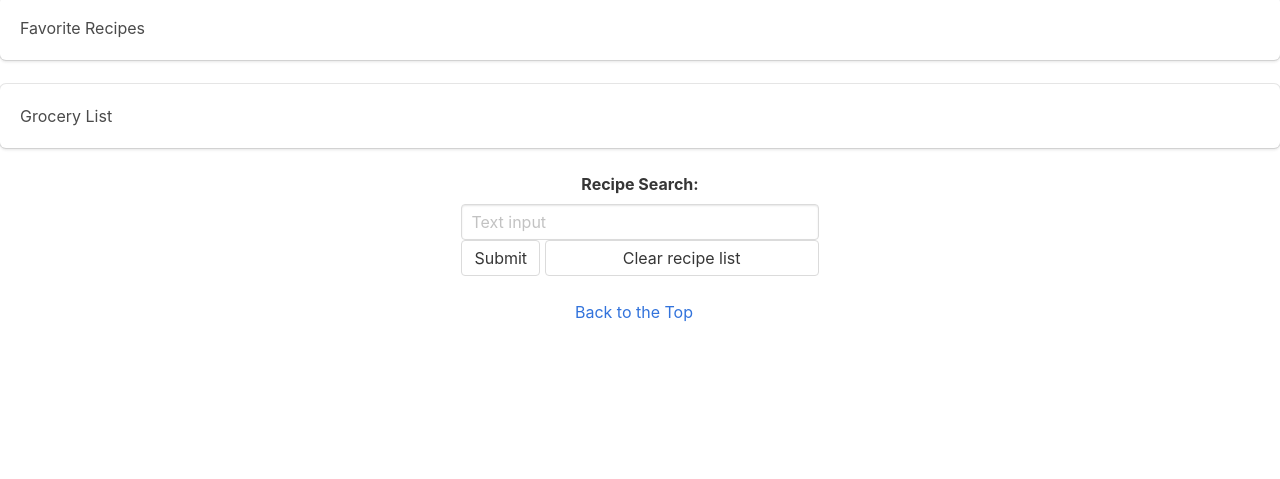
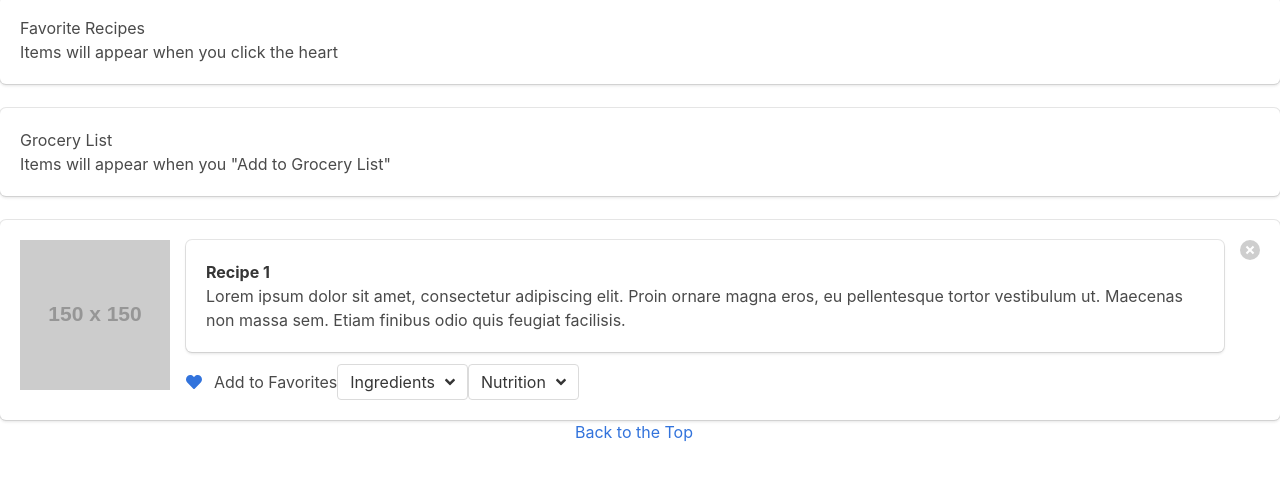
Before and after one commit to jgirardeau/project1UT, a plain HTML site: page index.html in a window 1280 px wide. Shown: the part 117-596 px from the top of the page. Drawn offline with nearby package versions, Linux system fonts and the light colour scheme; no server answers; placeholder pictures from the web are drawn by us.

```diff
--- a/index.html
+++ b/index.html
@@ -33,42 +33,30 @@
                 </h2>
             </div>
           </div>
-        <!--end of field-->
+        </div> <!--end of field-->
 
       <!--STYLE THESE NEXT TWO SECTIONS IN CSS, heading should be bold, p items if we choose to keep them should be faint-->
 
       <!--Favorite Recipes will go here-->
       <div id="fav-recipes" class="box">
         <h3>Favorite Recipes</h3>
-            <!-- <p>Items will appear when you click the heart</p> -->
+        <p>Items will appear when you click the heart</p>
       </div>
 
       <!--Grocery List will go here-->
       <div id="grocery-list" class="box">
         <h3>Grocery List</h3>
-            <!-- <p>Items will appear when you "Add to Grocery List"</p> -->
+        <p>Items will appear when you "Add to Grocery List"</p>
       </div>
 
-        <div class="level">
-            <div class="level-item has-text-centered">
-                <div>
-                    <label class="label">Recipe Search: </label>
-                    <div class="control">
-                        <input class="input" id="recipeSearch" type="text" placeholder="Text input">
-                        <span id="recipeMissing" class="errorHide">Please enter a recipe idea</span>
-                        <span id="recipeNotFound" class="errorHide">No recipes found</span>
-                        <br><input id="submitButton" class="button" type="submit" value="Submit">
-                        <input id="clearButton" class="button" type="clear" value="Clear recipe list">
-                    </div>
-                </div>
-            </div>
-        </div>
+        <div id="box-container">
+
           <!--First Recipe Box-->
-        <article class="media box hidden" id="hidden-box">
+          <article class="media box" id='hidden-box'>
             <!--food image-->
             <figure class="media-left">
               <p class="image is-150x150">
-                    <img src="https://lh3.googleusercontent.com/o06I2E7LQUks83GWvDXRJ4dJgfxUZWazwOJPZHMhEvaqVbLySWjGkyLxnuNMCoo0cnSKypXfkK6Rxr_thPB8DoE=s360" id="image-1">
+                <img src="https://via.placeholder.com/150" id="image-1">
               </p>
             </figure>
             <!--content-->
@@ -76,8 +64,8 @@
               <div class="content box">
                 <p>
                   <strong id="recipe-title">Recipe 1</strong>
-                        <div id="recipeInformation"></div>
-                        <a id="recipeURL" href="http://www.google.com" target="_blank">Get Recipe</a>
+                  <br>
+                  Lorem ipsum dolor sit amet, consectetur adipiscing elit. Proin ornare magna eros, eu pellentesque tortor vestibulum ut. Maecenas non massa sem. Etiam finibus odio quis feugiat facilisis.
                 </p>
               </div>
               <!--heart & ingredients-->
@@ -99,7 +87,7 @@
                     <div class="dropdown-menu" id="dropdown-menu4" role="menu">
                       <div class="dropdown-content">
                         <div class="dropdown-item">
-                                        <ul id="groceryList">
+                          <ul>
                             <li>eggs</li>
                             <li>milk</li>
                             <li>sugar</li>
@@ -108,8 +96,7 @@
                         </div>
                       </div>
                     </div>
-                        </div>
-                        <!--end of Ingredents drop down-->
+                  </div><!--end of Ingredents drop down-->
                   <div class="dropdown is-hoverable">
                     <div class="dropdown-trigger">
                       <button class="button" aria-haspopup="true" aria-controls="dropdown-menu4">
@@ -119,7 +106,7 @@
                         </span>
                       </button>
                     </div>
-                            <div class="dropdown-menu" id="dropdown-menu45" role="menu">
+                    <div class="dropdown-menu" id="dropdown-menu4" role="menu">
                       <div class="dropdown-content">
                         <div class="dropdown-item">
                           <ul>
@@ -130,23 +117,18 @@
                         </div>
                       </div>
                     </div>
-                        </div>
-                        <!--end of Nutrition drop down-->
+                  </div><!--end of Nutrition drop down-->
                 </div>
               </nav>
-            </div>
-            <!--end of content-->
+            </div><!--end of content-->
             <!--x in corner to delete-->
             <div class="media-right">
               <button class="delete"></button>
             </div>
           </article>
           <!--end of first recipe-->
-        <div id="box-container">
 
-
-        </div>
-        <!--end of box-container-->
+        </div><!--end of box-container-->
 
 
 
@@ -166,5 +148,6 @@
 <script src="assets/javascript/main.js"></script>
 <script src="assets/javascript/apicalls.js"></script>
 <script src="assets/javascript/writetodom.js"></script>
+<script src="assets/javascript/button-functions.js"></script>
 
 </html>
```
Lines whose indentation alone changed are shown as unchanged.
